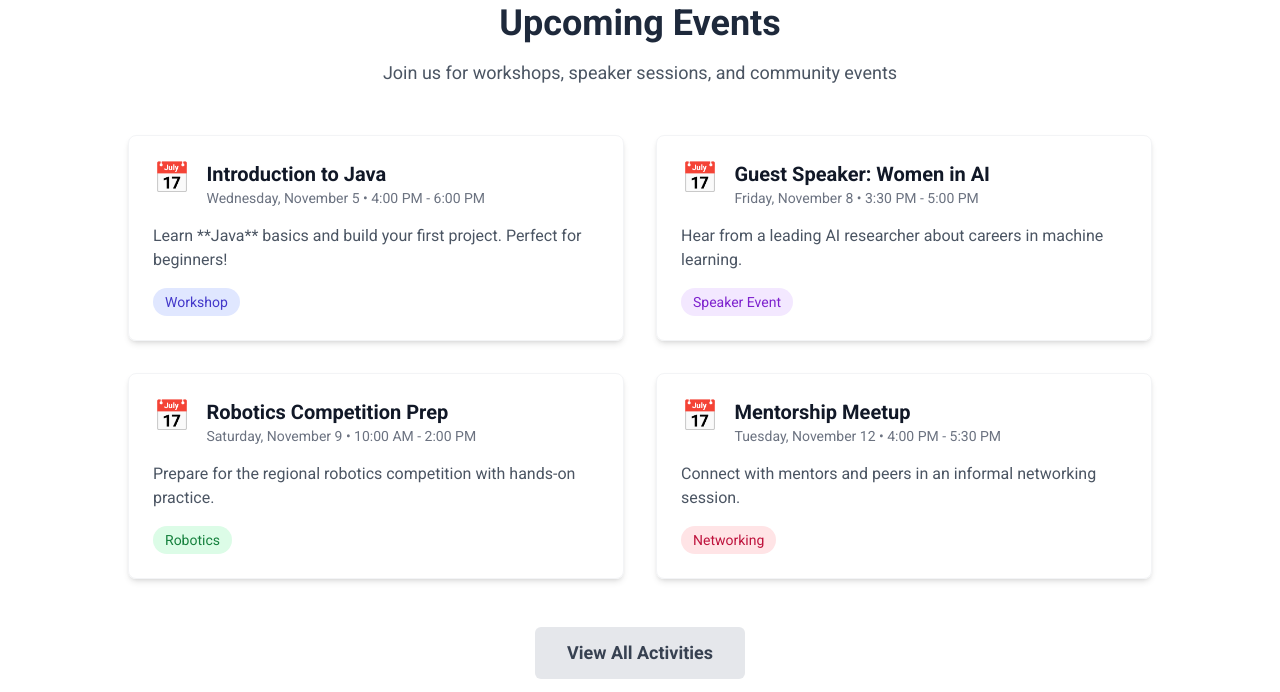
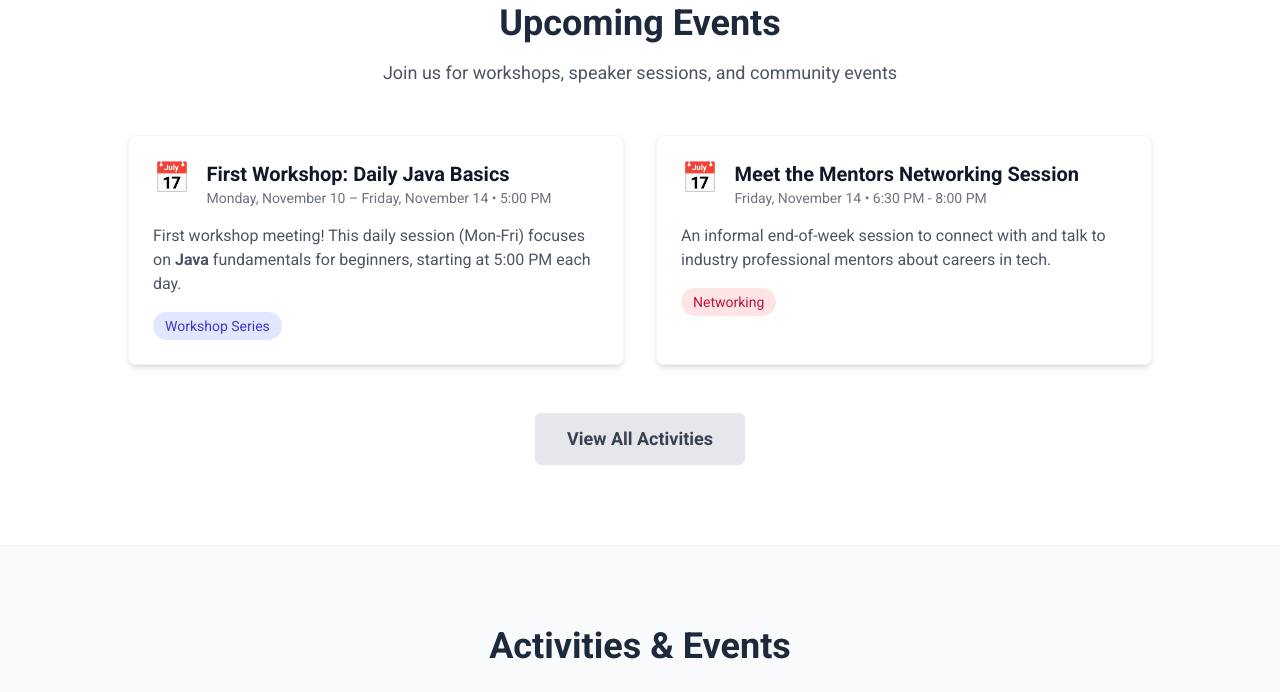
Before and after one commit to RS10-0/WIT, a plain HTML site: page index.html in a window 1280 px wide. Shown: the part 1400-2092 px from the top of the page. Drawn offline with nearby package versions, Linux system fonts and the light colour scheme.

Commit message:
Update event details and remove obsolete entries

```diff
--- a/index.html
+++ b/index.html
@@ -104,47 +104,15 @@
                     <div class="flex items-start space-x-4 mb-4">
                         <span class="text-3xl text-indigo-500">📅</span>
                         <div>
-                            <h3 class="text-xl font-semibold text-gray-900">Introduction to Java</h3>
-                            <p class="text-sm text-gray-500">Wednesday, November 5 • 4:00 PM - 6:00 PM</p>
+                            <h3 class="text-xl font-semibold text-gray-900">First Workshop: Daily Java Basics</h3>
+                            <p class="text-sm text-gray-500">Monday, November 10 – Friday, November 14 • 5:00 PM</p>
                         </div>
                     </div>
                     <p class="text-gray-600 mb-4">
-                        Learn **Java** basics and build your first project. Perfect for beginners!
+                        First workshop meeting! This daily session (Mon-Fri) focuses on <strong>Java</strong> fundamentals for beginners, starting at 5:00 PM each day.
                     </p>
                     <span class="inline-block px-3 py-1 text-sm font-medium bg-indigo-100 text-indigo-700 rounded-full">
-                        Workshop
-                    </span>
-                </div>
-
-                <div class="text-left p-6 border border-gray-100 rounded-lg shadow-md hover:shadow-xl transition duration-300">
-                    <div class="flex items-start space-x-4 mb-4">
-                        <span class="text-3xl text-purple-500">📅</span>
-                        <div>
-                            <h3 class="text-xl font-semibold text-gray-900">Guest Speaker: Women in AI</h3>
-                            <p class="text-sm text-gray-500">Friday, November 8 • 3:30 PM - 5:00 PM</p>
-                        </div>
-                    </div>
-                    <p class="text-gray-600 mb-4">
-                        Hear from a leading AI researcher about careers in machine learning.
-                    </p>
-                    <span class="inline-block px-3 py-1 text-sm font-medium bg-purple-100 text-purple-700 rounded-full">
-                        Speaker Event
-                    </span>
-                </div>
-
-                <div class="text-left p-6 border border-gray-100 rounded-lg shadow-md hover:shadow-xl transition duration-300">
-                    <div class="flex items-start space-x-4 mb-4">
-                        <span class="text-3xl text-green-500">📅</span>
-                        <div>
-                            <h3 class="text-xl font-semibold text-gray-900">Robotics Competition Prep</h3>
-                            <p class="text-sm text-gray-500">Saturday, November 9 • 10:00 AM - 2:00 PM</p>
-                        </div>
-                    </div>
-                    <p class="text-gray-600 mb-4">
-                        Prepare for the regional robotics competition with hands-on practice.
-                    </p>
-                    <span class="inline-block px-3 py-1 text-sm font-medium bg-green-100 text-green-700 rounded-full">
-                        Robotics
+                        Workshop Series
                     </span>
                 </div>
 
@@ -152,18 +120,17 @@
                     <div class="flex items-start space-x-4 mb-4">
                         <span class="text-3xl text-rose-500">📅</span>
                         <div>
-                            <h3 class="text-xl font-semibold text-gray-900">Mentorship Meetup</h3>
-                            <p class="text-sm text-gray-500">Tuesday, November 12 • 4:00 PM - 5:30 PM</p>
+                            <h3 class="text-xl font-semibold text-gray-900">Meet the Mentors Networking Session</h3>
+                            <p class="text-sm text-gray-500">Friday, November 14 • 6:30 PM - 8:00 PM</p>
                         </div>
                     </div>
                     <p class="text-gray-600 mb-4">
-                        Connect with mentors and peers in an informal networking session.
+                        An informal end-of-week session to connect with and talk to industry professional mentors about careers in tech.
                     </p>
                     <span class="inline-block px-3 py-1 text-sm font-medium bg-rose-100 text-rose-700 rounded-full">
                         Networking
                     </span>
                 </div>
-
             </div>
 
             <a href="#activities" class="mt-12 inline-block px-8 py-3 text-lg font-semibold bg-gray-200 text-gray-700 rounded-md hover:bg-gray-300 transition duration-300">
```
